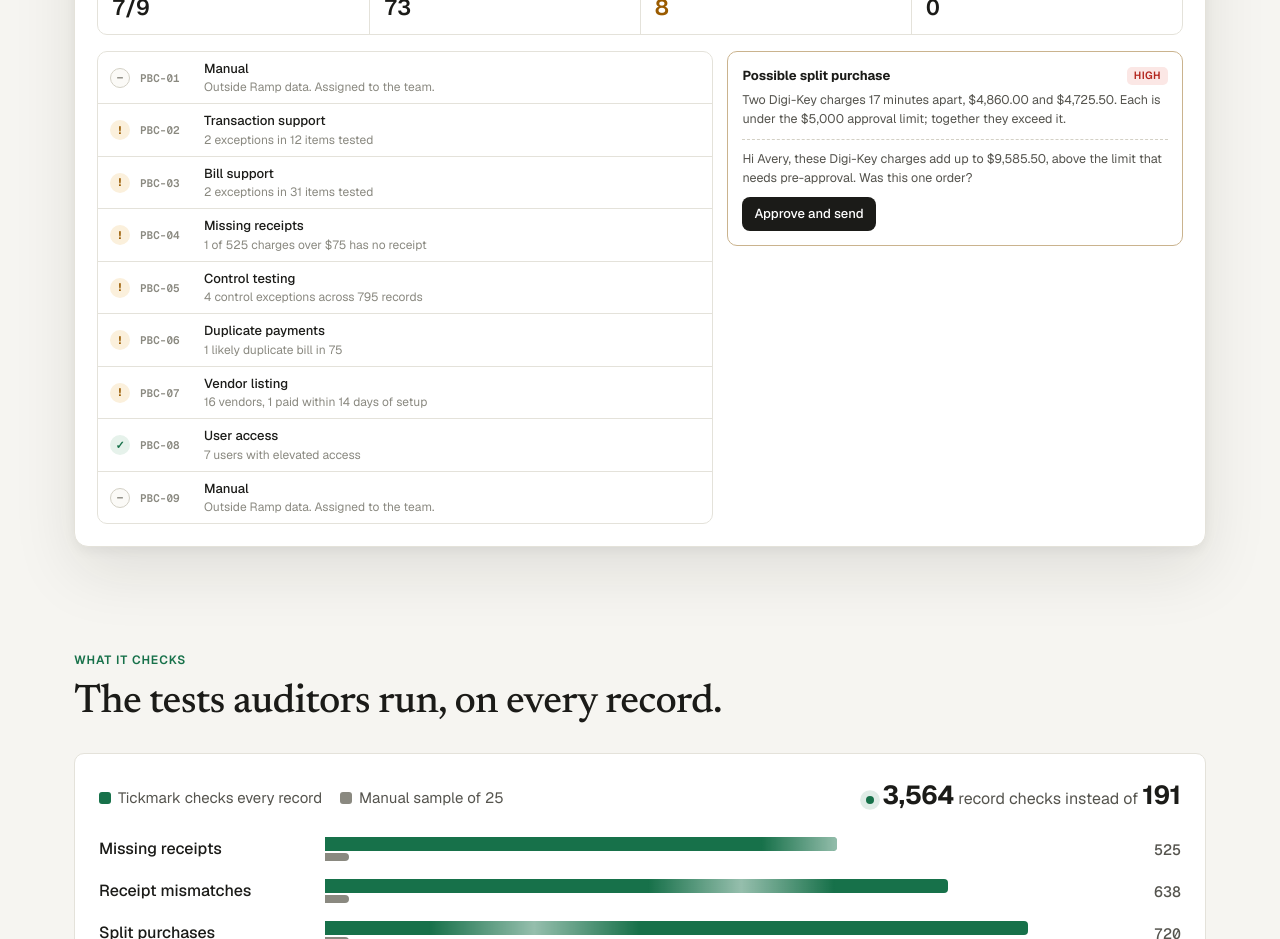
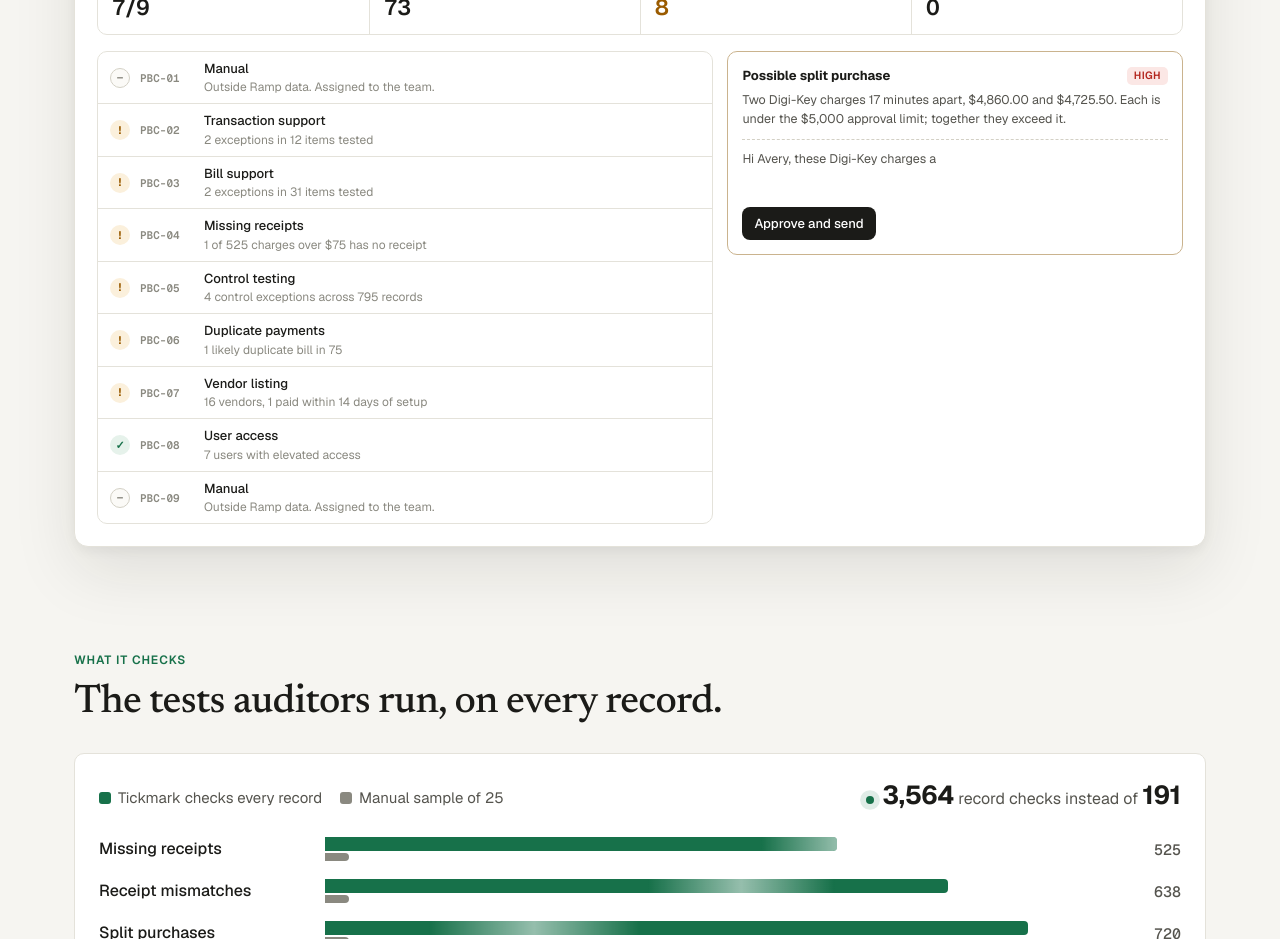
Before and after one commit to VolodymyrLinuxovich/tickmark, a Next.js app: page / in a window 1280 px wide. Shown: the part 2200-3139 px from the top of the page. Built offline with nearby package versions, Linux system fonts and the light colour scheme.

Commit message:
Animate the follow-up in the landing demo: type, approve, send
The drafted comment to Avery types out, the button is pressed, and the message lands on the Ramp thread with a drawn check.

```diff
--- /dev/null
+++ b/src/app/landing/product-demo.css
@@ -0,0 +1,25 @@
+/* Follow-up animation in the landing product demo: type, approve, send. */
+
+.demo-slot { position: relative; }
+.demo-draft { min-height: 58px; transition: opacity .45s ease, transform .55s cubic-bezier(.5,0,.75,0); }
+.demo-draft.flying { opacity: 0; transform: translate(40px, -26px) scale(.85); }
+.demo-caret { display: inline-block; width: 1.5px; height: 1.05em; margin-left: 1px; vertical-align: -2px; background: var(--ink); animation: demo-blink .8s steps(1) infinite; }
+@keyframes demo-blink { 50% { opacity: 0; } }
+
+/* The sent message, as it appears on the transaction's comment thread in Ramp. */
+.demo-thread { display: flex; gap: 8px; align-items: flex-start; position: absolute; left: 0; right: 0; bottom: 0; padding: 8px 10px; border-radius: 10px; background: var(--surface-2); border: 1px solid var(--line); opacity: 0; transform: translateY(12px) scale(.96); transition: opacity .35s ease .25s, transform .5s cubic-bezier(.2,.9,.25,1.2) .25s; pointer-events: none; }
+.demo-thread.in { opacity: 1; transform: none; }
+.demo-thread-av { flex: none; width: 22px; height: 22px; border-radius: 50%; display: grid; place-items: center; font-size: 11px; font-weight: 600; background: var(--tick-bg); color: var(--tick); }
+.demo-thread-k { font-size: 11px; color: var(--ink-3); }
+.demo-thread-t { font-size: 12.5px; color: var(--ink); }
+
+.demo-send { display: inline-flex !important; align-items: center; gap: 6px; }
+.demo-send.press { transform: scale(.93); box-shadow: 0 0 0 4px color-mix(in srgb, var(--accent) 18%, transparent); }
+.demo-send.sent { animation: demo-pop .45s cubic-bezier(.2,.9,.25,1.4); }
+@keyframes demo-pop { 0% { transform: scale(.9); } 60% { transform: scale(1.06); } 100% { transform: scale(1); } }
+.demo-check path { stroke-dasharray: 16; stroke-dashoffset: 16; animation: demo-draw .4s ease .15s forwards; }
+@keyframes demo-draw { to { stroke-dashoffset: 0; } }
+
+@media (prefers-reduced-motion: reduce) {
+  .demo-caret, .demo-send.sent, .demo-check path { animation: none; stroke-dashoffset: 0; }
+}
--- a/src/app/landing/product-demo.tsx
+++ b/src/app/landing/product-demo.tsx
@@ -4,6 +4,7 @@
 // Numbers and text are the real results of the sample request list on the sample company.
 
 import { useEffect, useRef, useState } from "react";
+import "./product-demo.css";
 
 const REQUESTS: { ref: string; type: string; headline: string; status: "ok" | "ex" | "manual" }[] = [
   { ref: "PBC-01", type: "Manual", headline: "Outside Ramp data. Assigned to the team.", status: "manual" },
@@ -22,9 +23,12 @@ const START = 600;
 const STEP = 420;
 const DONE = START + REQUESTS.length * STEP;
 const FINDING = DONE + 500;
-const APPROVE = FINDING + 1700;
-const SENT = APPROVE + 900;
-const LOOP = SENT + 3200;
+const DRAFT = "Hi Avery, these Digi-Key charges add up to $9,585.50, above the limit that needs pre-approval. Was this one order?";
+const TYPE = FINDING + 700; // the follow-up starts typing
+const TYPE_MS = 1900;
+const APPROVE = TYPE + TYPE_MS + 600; // button press
+const SENT = APPROVE + 350; // message leaves, thread bubble lands
+const LOOP = SENT + 3600;
 
 function useInView<T extends Element>() {
   const ref = useRef<T>(null);
@@ -65,6 +69,8 @@ export function ProductDemo() {
   const exceptions = Math.round(8 * ease);
   const rows = Math.round(73 * ease);
   const answered = REQUESTS.slice(0, done).filter((r) => r.status !== "manual").length;
+  const typed = t < TYPE ? 0 : Math.min(DRAFT.length, Math.round(((t - TYPE) / TYPE_MS) * DRAFT.length));
+  const typing = t >= TYPE && t < APPROVE;
 
   return (
     <div className="demo" ref={ref} aria-hidden>
@@ -106,10 +112,28 @@ export function ProductDemo() {
               <span className="demo-sev">High</span>
             </div>
             <p>Two Digi-Key charges 17 minutes apart, $4,860.00 and $4,725.50. Each is under the $5,000 approval limit; together they exceed it.</p>
-            <div className="demo-draft">
-              Hi Avery, these Digi-Key charges add up to $9,585.50, above the limit that needs pre-approval. Was this one order?
+            {/* The follow-up types itself, then flies into the Ramp thread once approved. */}
+            <div className="demo-slot">
+              <div className={`demo-draft ${t >= SENT ? "flying" : ""}`}>
+                {DRAFT.slice(0, typed)}
+                {typing && <span className="demo-caret" />}
+              </div>
+              <div className={`demo-thread ${t >= SENT ? "in" : ""}`}>
+                <span className="demo-thread-av">A</span>
+                <div>
+                  <div className="demo-thread-k">Ramp thread · Digi-Key $4,860.00</div>
+                  <div className="demo-thread-t">Hi Avery, these Digi-Key charges add up to $9,585.50…</div>
+                </div>
+              </div>
             </div>
-            <span className={`demo-send ${t >= APPROVE ? "press" : ""} ${t >= SENT ? "sent" : ""}`}>{t >= SENT ? "Sent to the Ramp thread" : "Approve and send"}</span>
+            <span className={`demo-send ${t >= APPROVE && t < SENT ? "press" : ""} ${t >= SENT ? "sent" : ""}`}>
+              {t >= SENT && (
+                <svg className="demo-check" width="14" height="14" viewBox="0 0 16 16" aria-hidden>
+                  <path d="M3 8.5l3.2 3L13 4.5" fill="none" stroke="currentColor" strokeWidth="2.2" strokeLinecap="round" strokeLinejoin="round" />
+                </svg>
+              )}
+              {t >= SENT ? "Sent to the Ramp thread" : "Approve and send"}
+            </span>
           </div>
         </div>
       </div>
```
